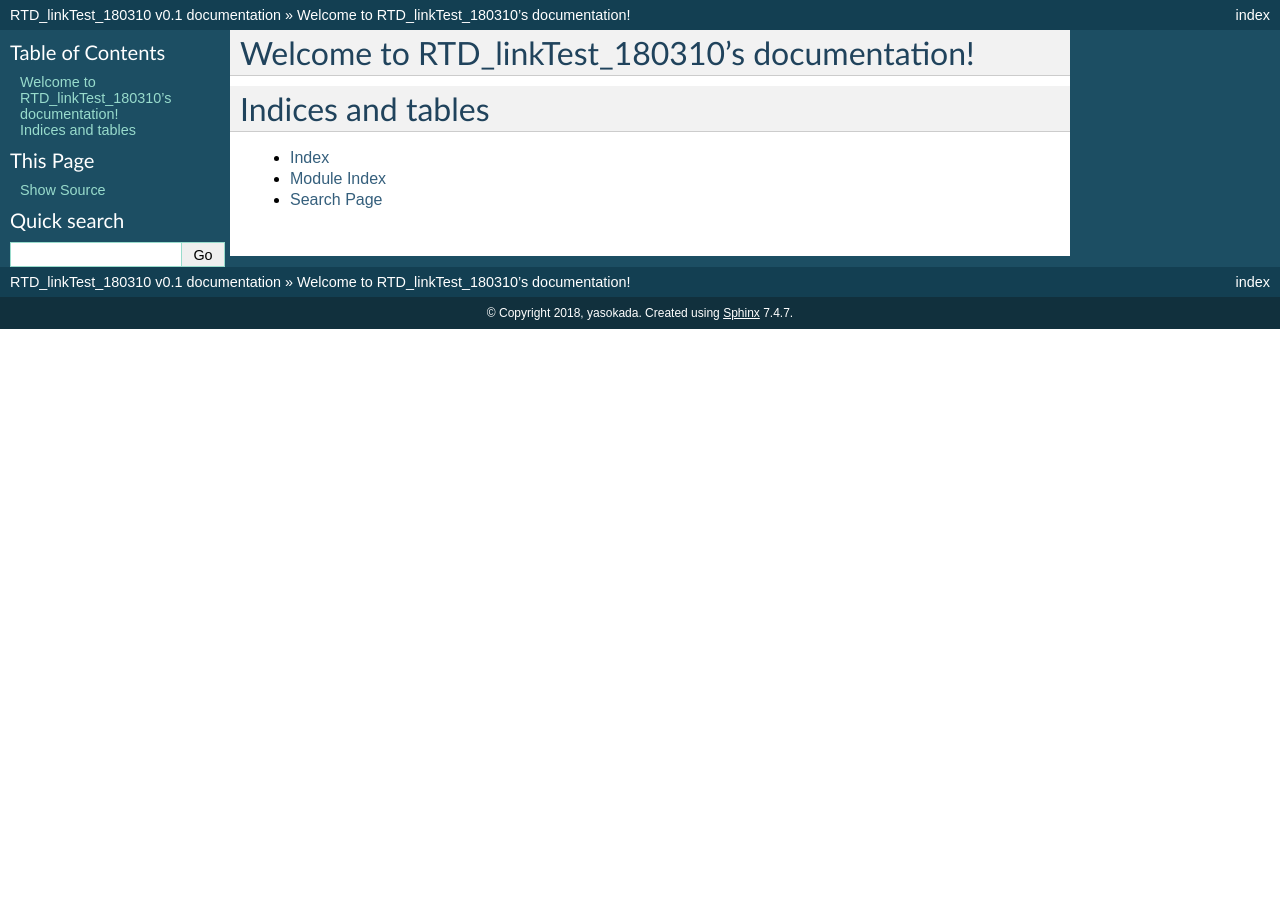
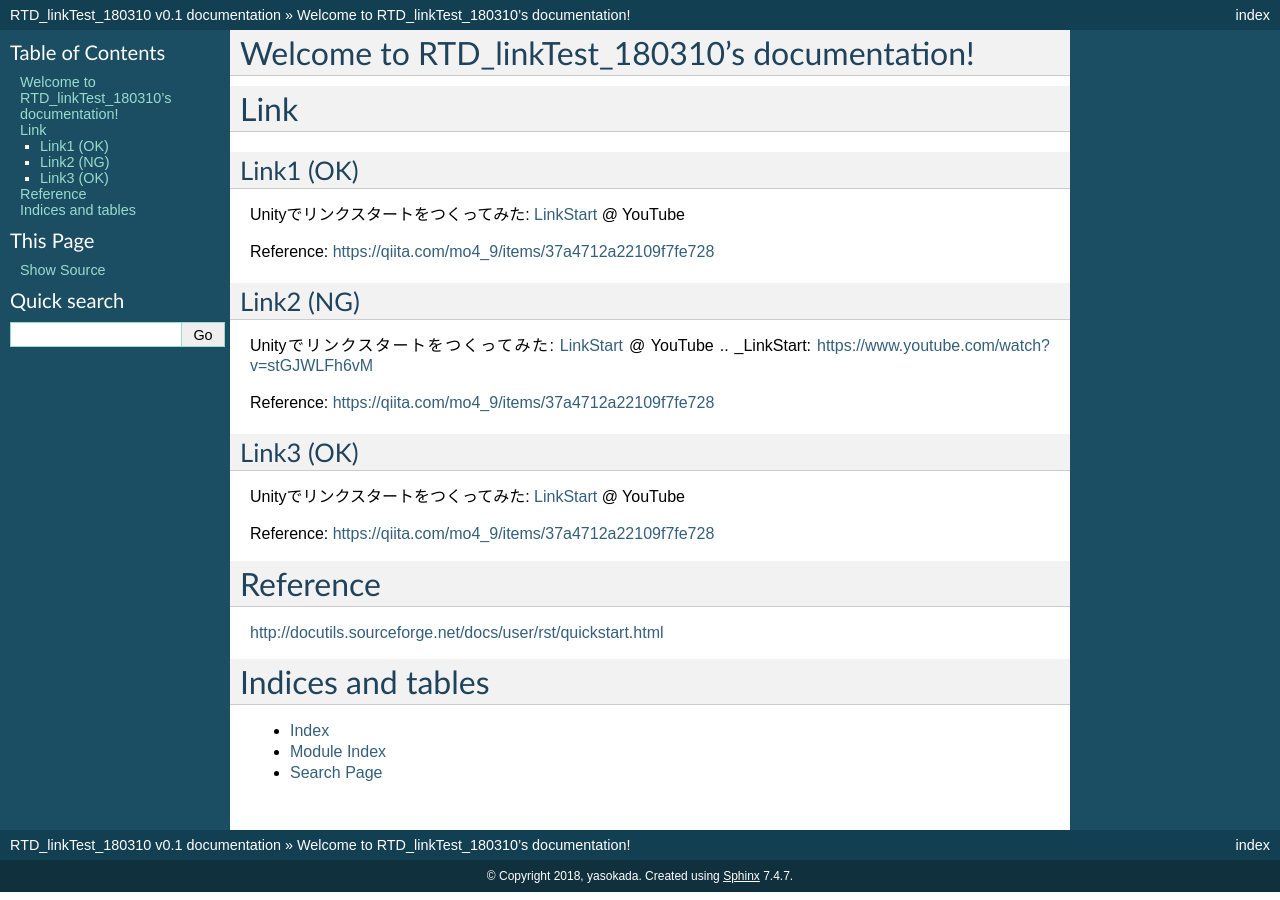
Before and after one commit to hakuturu583/RTD_linkTest_180310, a Sphinx documentation site: the page built from docs/index.rst, in a window 1280 px wide. Built offline with Sphinx 7.4.7, drawn with Linux system fonts in a browser that asks for light colours.

Commit message:
index.rst: has Link1..3 for test link description

```diff
--- a/docs/index.rst
+++ b/docs/index.rst
@@ -10,6 +10,43 @@ Welcome to RTD_linkTest_180310's documentation!
    :maxdepth: 2
    :caption: Contents:
 
+Link
+====
+
+Link1 (OK)
+----------
+
+Unityでリンクスタートをつくってみた: LinkStart_ @ YouTube
+
+.. _LinkStart: https://www.youtube.com/watch?v=stGJWLFh6vM
+
+Reference: https://qiita.com/mo4_9/items/37a4712a22109f7fe728
+
+
+Link2 (NG)
+----------
+
+Unityでリンクスタートをつくってみた: LinkStart_ @ YouTube
+.. _LinkStart: https://www.youtube.com/watch?v=stGJWLFh6vM
+
+Reference: https://qiita.com/mo4_9/items/37a4712a22109f7fe728
+
+
+Link3 (OK)
+----------
+
+Unityでリンクスタートをつくってみた: LinkStart_ @ YouTube
+
+Reference: https://qiita.com/mo4_9/items/37a4712a22109f7fe728
+
+.. _LinkStart: https://www.youtube.com/watch?v=stGJWLFh6vM
+
+
+Reference
+=========
+
+http://docutils.sourceforge.net/docs/user/rst/quickstart.html
+
 
 
 Indices and tables
```
